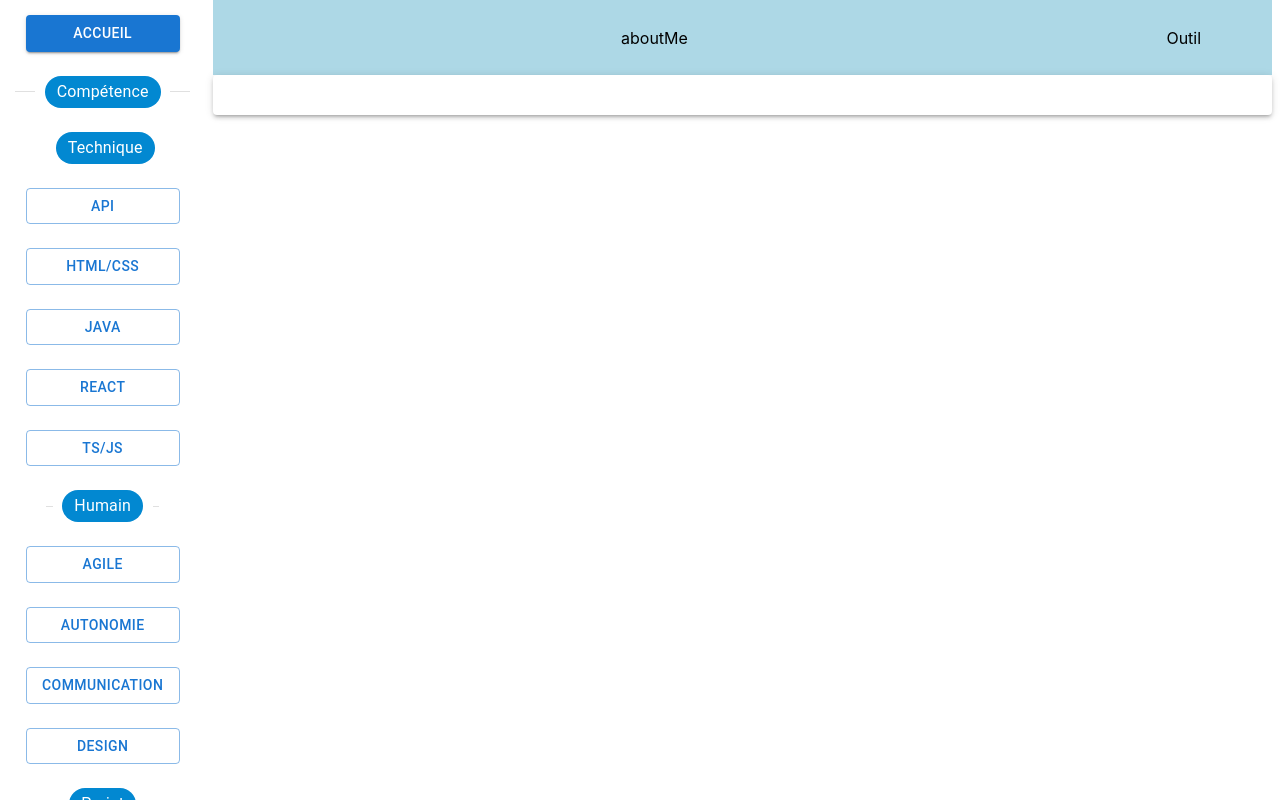
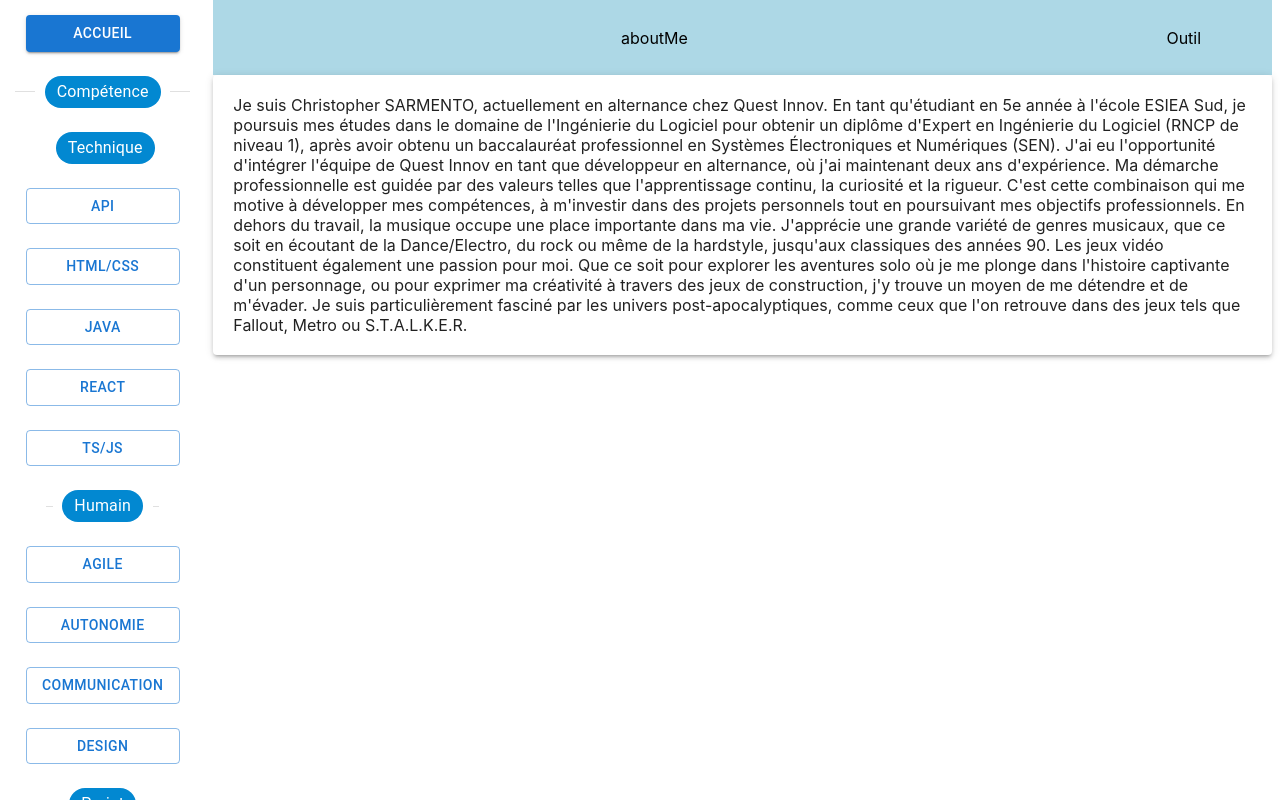
Before and after one commit to Toshiball/portfolio, a React (Vite) app: page / in a window 1280 px wide. Built offline with nearby package versions, Linux system fonts and the light colour scheme.

Commit message:
Ajout du texte pour le Aboutme

```diff
--- a/src/App/Components/Body/AboutMe.tsx
+++ b/src/App/Components/Body/AboutMe.tsx
@@ -3,7 +3,23 @@ import { Box, Paper, Typography } from "@mui/material";
 function AboutMe() {
 	return (
 		<Box>
-			<Paper elevation={3} style={{ padding: "20px", marginBottom: "20px" }}></Paper>
+			<Paper elevation={3} style={{ padding: "20px", marginBottom: "20px" }}>
+				Je suis Christopher SARMENTO, actuellement en alternance chez Quest Innov. En tant qu'étudiant en 5e
+				année à l'école ESIEA Sud, je poursuis mes études dans le domaine de l'Ingénierie du Logiciel pour
+				obtenir un diplôme d'Expert en Ingénierie du Logiciel (RNCP de niveau 1), après avoir obtenu un
+				baccalauréat professionnel en Systèmes Électroniques et Numériques (SEN). J'ai eu l'opportunité
+				d'intégrer l'équipe de Quest Innov en tant que développeur en alternance, où j'ai maintenant deux ans
+				d'expérience. Ma démarche professionnelle est guidée par des valeurs telles que l'apprentissage continu,
+				la curiosité et la rigueur. C'est cette combinaison qui me motive à développer mes compétences, à
+				m'investir dans des projets personnels tout en poursuivant mes objectifs professionnels. En dehors du
+				travail, la musique occupe une place importante dans ma vie. J'apprécie une grande variété de genres
+				musicaux, que ce soit en écoutant de la Dance/Electro, du rock ou même de la hardstyle, jusqu'aux
+				classiques des années 90. Les jeux vidéo constituent également une passion pour moi. Que ce soit pour
+				explorer les aventures solo où je me plonge dans l'histoire captivante d'un personnage, ou pour exprimer
+				ma créativité à travers des jeux de construction, j'y trouve un moyen de me détendre et de m'évader. Je
+				suis particulièrement fasciné par les univers post-apocalyptiques, comme ceux que l'on retrouve dans des
+				jeux tels que Fallout, Metro ou S.T.A.L.K.E.R.
+			</Paper>
 		</Box>
 	);
 }
```
